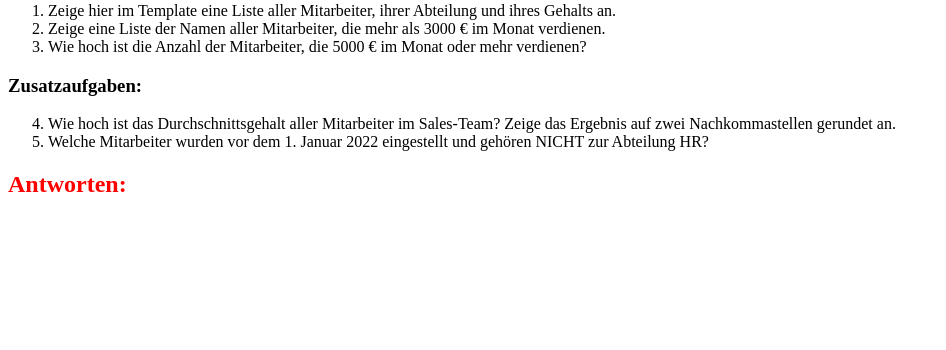
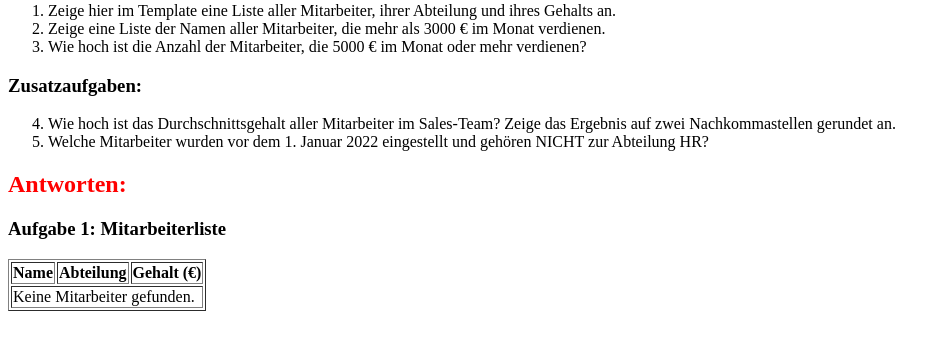
Before and after one commit to DomuStyle/Staff-Filter-Lesson, a Django app: page /employees/ in a window 1280 px wide. Shown: the part 125-475 px from the top of the page, without its empty margins (0-946 px from the left). Run offline with Django 4.2, Linux system fonts and the light colour scheme.

Commit message:
first lesson html

```diff
--- a/employees/templates/employees/employee_list.html
+++ b/employees/templates/employees/employee_list.html
@@ -22,6 +22,30 @@
 
     <h2 style="color:red">Antworten:</h2>
 
-    <!-- Hier eure Antworten rendern -->
+    <!-- Aufgabe 1: Liste aller Mitarbeiter -->
+    <h3>Aufgabe 1: Mitarbeiterliste</h3>
+    <table border="1">
+      <thead>
+        <tr>
+          <th>Name</th>
+          <th>Abteilung</th>
+          <th>Gehalt (€)</th>
+        </tr>
+      </thead>
+      <tbody>
+        {% for employee in employees %}
+        <tr>
+          <td>{{ employee.name }}</td>
+          <td>{{ employee.department__name }}</td>
+          <td>{{ employee.salary }}</td>
+        </tr>
+        {% empty %}
+        <tr>
+          <td colspan="3">Keine Mitarbeiter gefunden.</td>
+        </tr>
+        {% endfor %}
+      </tbody>
+    </table>
+
   </body>
 </html>
```
